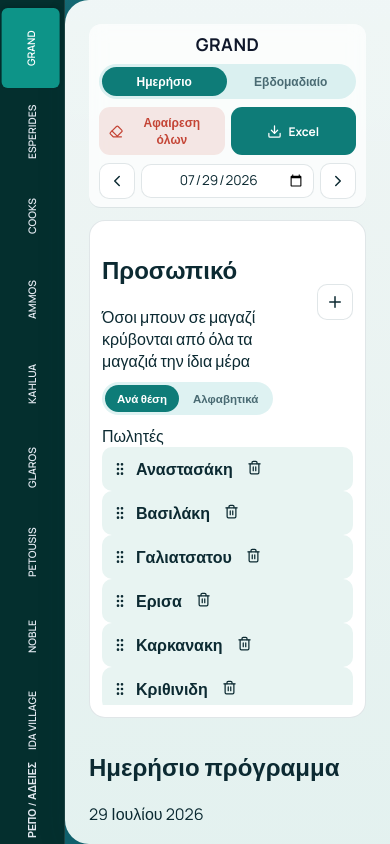
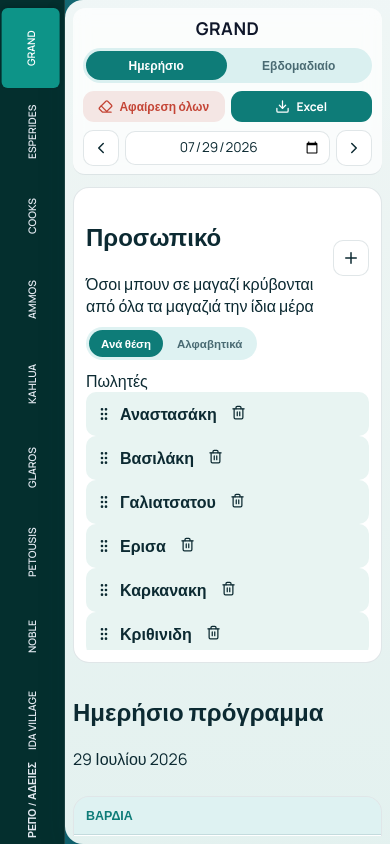
Before and after one commit to JennyDretaki/AquaVita, a React (Vite) app: page / in a window 390 px wide. Built offline with nearby package versions, Linux system fonts and the light colour scheme.

Commit message:
Update index.css

```diff
--- a/src/index.css
+++ b/src/index.css
@@ -634,6 +634,29 @@ button {
   min-height: 0;
   }
 
+  .main-panel {
+    padding: 0.5rem !important;
+    border-radius: 18px 0 0 18px;
+    width: calc(100vw - 65px) !important;
+    /* Αντί για overflow-x: hidden που έκοβε το drag, χρησιμοποιούμε clip */
+    overflow-x: clip !important;
+  }
+}
+
+/* Εξασφάλιση ότι το dragged στοιχείο είναι πάντα πάνω από όλα */
+.drag-overlay-chip {
+  display: flex;
+  align-items: center;
+  padding: 10px 14px;
+  border-radius: 12px;
+  background: #ffffff;
+  box-shadow: 0 10px 25px rgba(0, 0, 0, 0.25);
+  border: 2px solid var(--accent);
+  font-weight: 700;
+  z-index: 9999 !important; /* Πάντα στην κορυφή */
+  pointer-events: none;
+}
+
   /* --- Top Bar & Header (Στοίβαξη σε γραμμές) --- */
   .top-bar {
     padding: 8px 10px;
```
